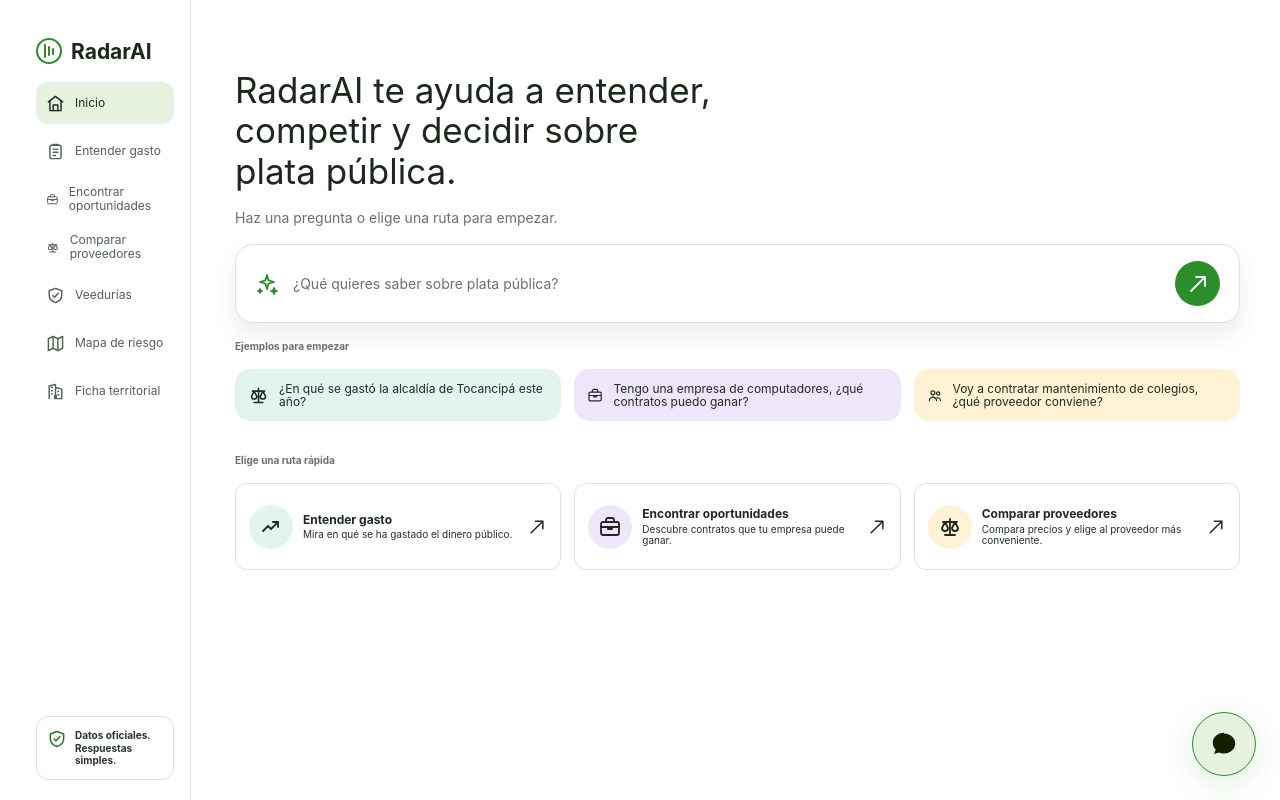
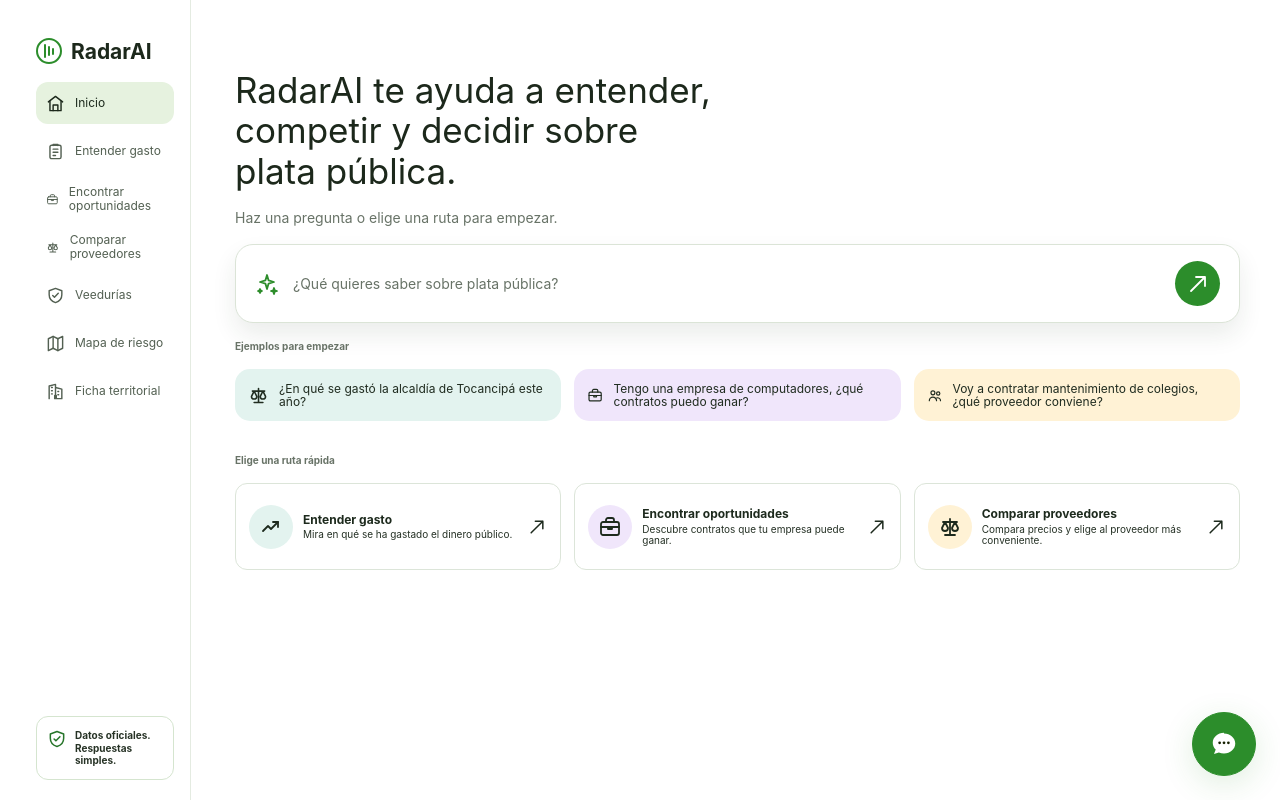
Before and after one commit to edgigarcia8908/RadarAI, a React (Vite) app in the folder frontend/: page / in a window 1280 px wide. Built offline with nearby package versions, Linux system fonts and the light colour scheme.

Commit message:
feat(chat): high-impact suggestions + FAB verde principal
- Cambia sugerencias genéricas a preguntas de impacto directo (presupuesto, contratos, alertas, regalías, obras paralizadas, proveedores top)
- FAB chat usa --primary (#2c8d2b) con hover --primary-hover, texto blanco

```diff
--- a/frontend/src/AnnaMariaChat.jsx
+++ b/frontend/src/AnnaMariaChat.jsx
@@ -3,9 +3,12 @@ import { useEffect, useRef, useState } from 'react';
 import { radarService } from './services/radar.service';
 
 const SUGERENCIAS = [
-  '¿Qué se está ejecutando en mi municipio?',
-  '¿Cómo funciona la contratación pública?',
-  '¿Qué es SECOP II?',
+  '¿En qué se gasta mi municipio el presupuesto este año?',
+  '¿Qué contratos firmó mi alcaldía en los últimos 6 meses?',
+  '¿Hay alertas de corrupción en mi departamento?',
+  '¿Cuánto dinero de regalías llegó a mi municipio y en qué se invirtió?',
+  '¿Qué obras públicas están paralizadas en mi territorio?',
+  '¿Qué proveedores ganan más contratos en mi región?',
 ];
 
 /**
--- a/frontend/src/index.css
+++ b/frontend/src/index.css
@@ -2066,14 +2066,16 @@ body {
   height: 64px;
   border: 1px solid var(--primary);
   border-radius: 999px;
-  background: var(--primary-soft);
-  color: #151f00;
+  background: var(--primary);
+  color: var(--surface);
   box-shadow: var(--shadow-strong);
-  transition: transform 160ms ease;
+  transition: transform 160ms ease, background 160ms ease, border-color 160ms ease;
 }
 
 .chat-fab:hover {
   transform: translateY(-2px);
+  background: var(--primary-hover);
+  border-color: var(--primary-hover);
 }
 
 .chat-panel {
```
